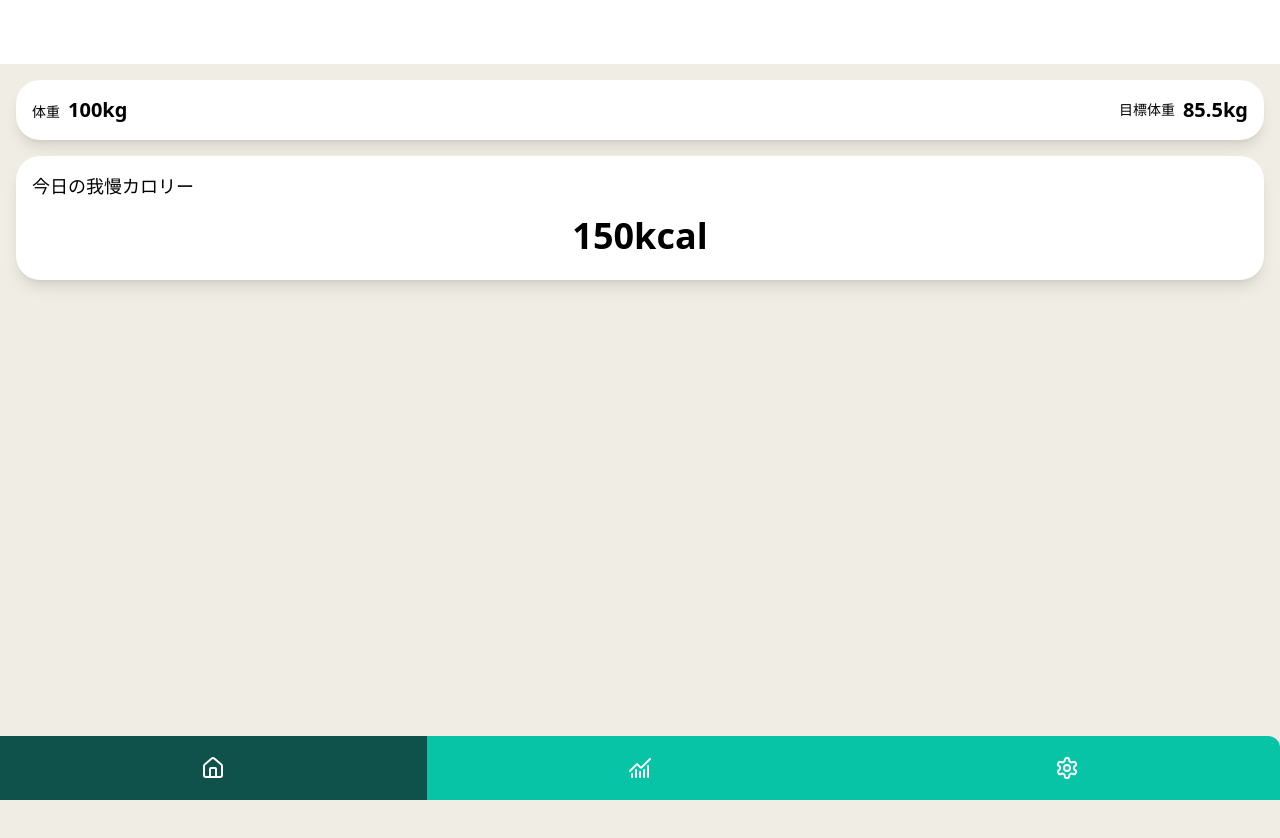
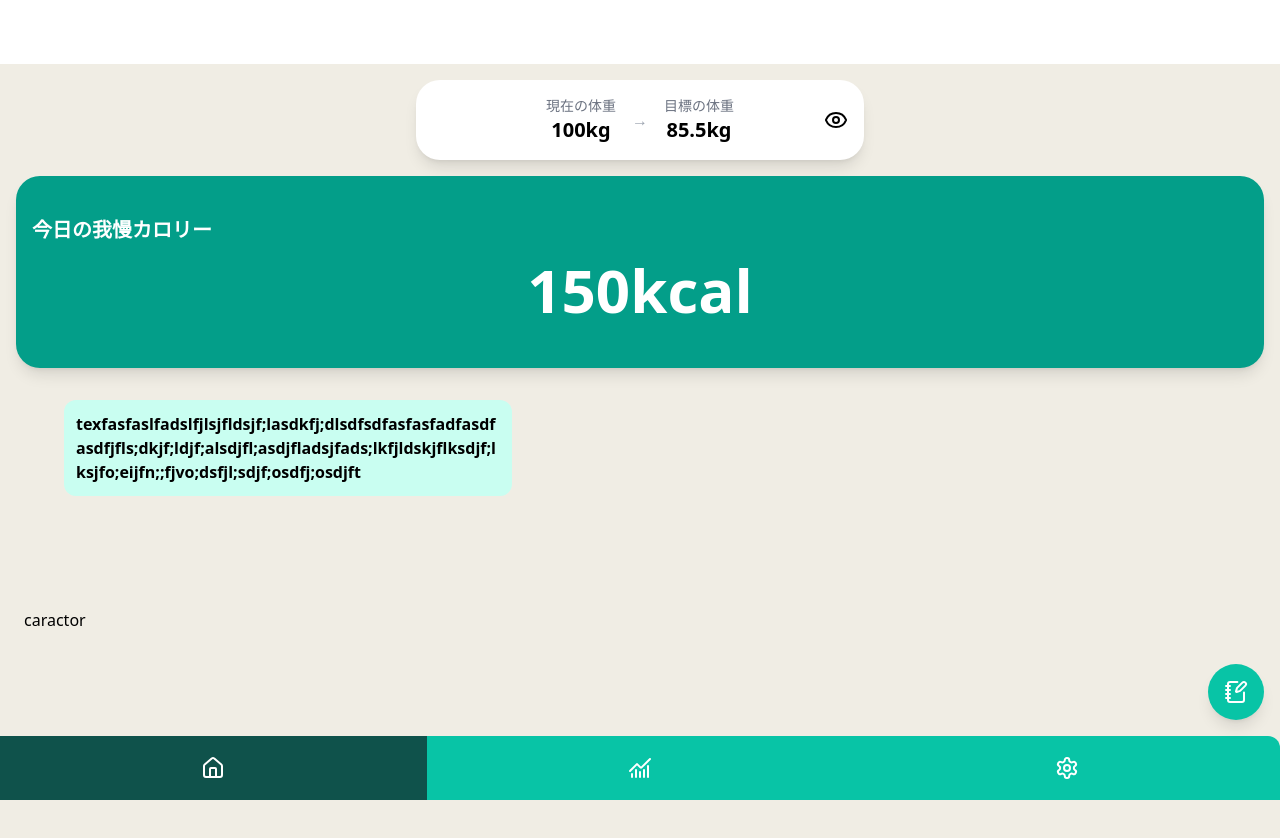
Before and after one commit to s1f102202538/engineer-guild-hackathon, a Next.js app in the folder packages/client/: page /home in a window 1280 px wide. Shown: the top 838 px of the page. Built offline with nearby package versions, Linux system fonts and the light colour scheme; no server answers.

Commit message:
ホームページスタイル修正

```diff
--- /dev/null
+++ b/packages/client/app/home/_components/AddEndureCalories.tsx
@@ -0,0 +1,15 @@
+import { NotebookPen } from 'lucide-react';
+import React from 'react';
+
+const AddEndureCalories = () => {
+  return (
+    <button
+      className="fixed bottom-20 right-4 z-10 flex h-14 w-14 items-center justify-center rounded-full bg-green-500 text-white shadow-lg transition-transform hover:scale-105 active:scale-95"
+      aria-label="Add new item"
+    >
+      <NotebookPen className="h-6 w-6" />
+    </button>
+  );
+};
+
+export default AddEndureCalories;
--- a/packages/client/app/home/_components/CheckWeight.tsx
+++ b/packages/client/app/home/_components/CheckWeight.tsx
@@ -1,18 +1,41 @@
-import React from 'react';
+'use client';
+
+import { Eye, EyeClosed } from 'lucide-react';
+import React, { useState } from 'react';
 
 const CheckWeight = () => {
+  const [isCheckWeight, setIsCheckWeight] = useState<boolean>(true);
+
   return (
-    // todo 体重を動的に表示できるようにする。
-    <div>
-      <div className="bg-white rounded-[24px] shadow-lg p-4 flex items-center justify-between">
-        <div>
-          <span className="text-sm">体重</span>
-          <span className="ml-2 text-xl font-bold">100kg</span>
+    <div className="bg-white rounded-[24px] shadow-lg p-4 max-w-md mx-auto flex items-center">
+      {/* 左側のスペーサー */}
+      <div className="flex-1" />
+
+      {/* 中央：体重情報部分を横並びにする */}
+      <div className="flex items-center space-x-4">
+        {/* 現在の体重と値（縦並び） */}
+        <div className="flex flex-col items-center">
+          <span className="text-sm text-gray-500">現在の体重</span>
+          <span className="text-xl font-bold">{isCheckWeight ? '100kg' : '--.-kg'}</span>
         </div>
-        <div className="flex items-center gap-2">
-          <span className="text-sm">目標体重</span>
-          <span className="text-xl font-bold">85.5kg</span>
+
+        {/* 矢印 */}
+        <span className="text-gray-400">→</span>
+
+        {/* 目標の体重と値（縦並び） */}
+        <div className="flex flex-col items-center">
+          <span className="text-sm text-gray-500">目標の体重</span>
+          <span className="text-xl font-bold">{isCheckWeight ? '85.5kg' : '--.-kg'}</span>
         </div>
+      </div>
+
+      {/* 右側：アイコン */}
+      <div className="flex-1 flex justify-end">
+        {isCheckWeight ? (
+          <Eye className="cursor-pointer" onClick={() => setIsCheckWeight((prev) => !prev)} />
+        ) : (
+          <EyeClosed className="cursor-pointer" onClick={() => setIsCheckWeight((prev) => !prev)} />
+        )}
       </div>
     </div>
   );
--- /dev/null
+++ b/packages/client/app/home/_components/Comment.tsx
@@ -0,0 +1,17 @@
+import React from 'react';
+
+const Comment = () => {
+  return (
+    <div className="relative w-full max-w-lg h-64 p-4">
+      <div className="bg-green-100 rounded-xl p-3 ml-8 overflow-auto break-words">
+        <p className="font-semibold text-md">
+          texfasfaslfadslfjlsjfldsjf;lasdkfj;dlsdfsdfasfasfadfasdfasdfjfls;dkjf;ldjf;alsdjfl;asdjfladsjfads;lkfjldskjflksdjf;lksjfo;eijfn;;fjvo;dsfjl;sdjf;osdfj;osdjft
+        </p>
+      </div>
+      {/* caractor */}
+      <div className="absolute bottom-0 left-0 p-2">caractor</div>
+    </div>
+  );
+};
+
+export default Comment;
--- a/packages/client/app/home/_components/EndureCalories.tsx
+++ b/packages/client/app/home/_components/EndureCalories.tsx
@@ -4,9 +4,9 @@ const EndureCalories = () => {
   return (
     // todo: 動的に今日の我慢カロリーを表示する。
     <div>
-      <div className="bg-white rounded-[24px] shadow-lg p-4">
-        <h2 className="text-lg mb-2">今日の我慢カロリー</h2>
-        <p className="text-4xl font-bold text-center py-2">150kcal</p>
+      <div className="bg-green-600 rounded-[24px] shadow-lg p-4 py-10">
+        <h2 className="text-xl font-bold mb-2 text-white">今日の我慢カロリー</h2>
+        <p className="text-6xl font-bold text-center py-2 text-white">150kcal</p>
       </div>
     </div>
   );
--- a/packages/client/app/home/page.tsx
+++ b/packages/client/app/home/page.tsx
@@ -4,6 +4,8 @@ import React from 'react';
 import EndureCalories from './_components/EndureCalories';
 import CheckWeight from './_components/CheckWeight';
 import Navbar from '../components/Navbar';
+import Comment from './_components/Comment';
+import AddEndureCalories from './_components/AddEndureCalories';
 
 const Page = () => {
   return (
@@ -11,6 +13,8 @@ const Page = () => {
       <main className="flex-1 px-4 pt-4 pb-16 space-y-4 overflow-hidden">
         <CheckWeight />
         <EndureCalories />
+        <Comment />
+        <AddEndureCalories />
       </main>
       <Navbar />
     </div>
```
Also changed, not shown: 1 other file (tests, documents, lock files or other folders).
